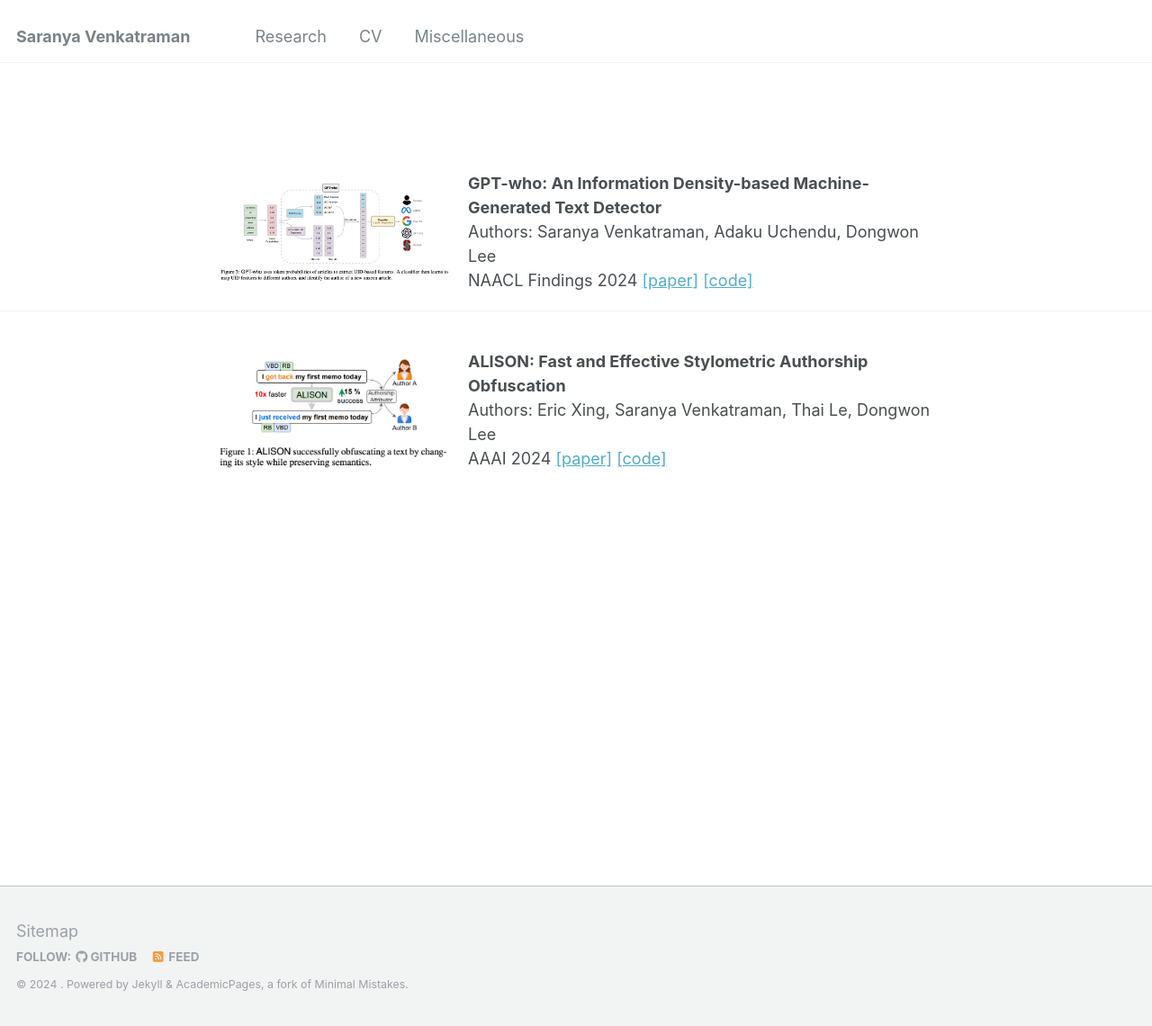
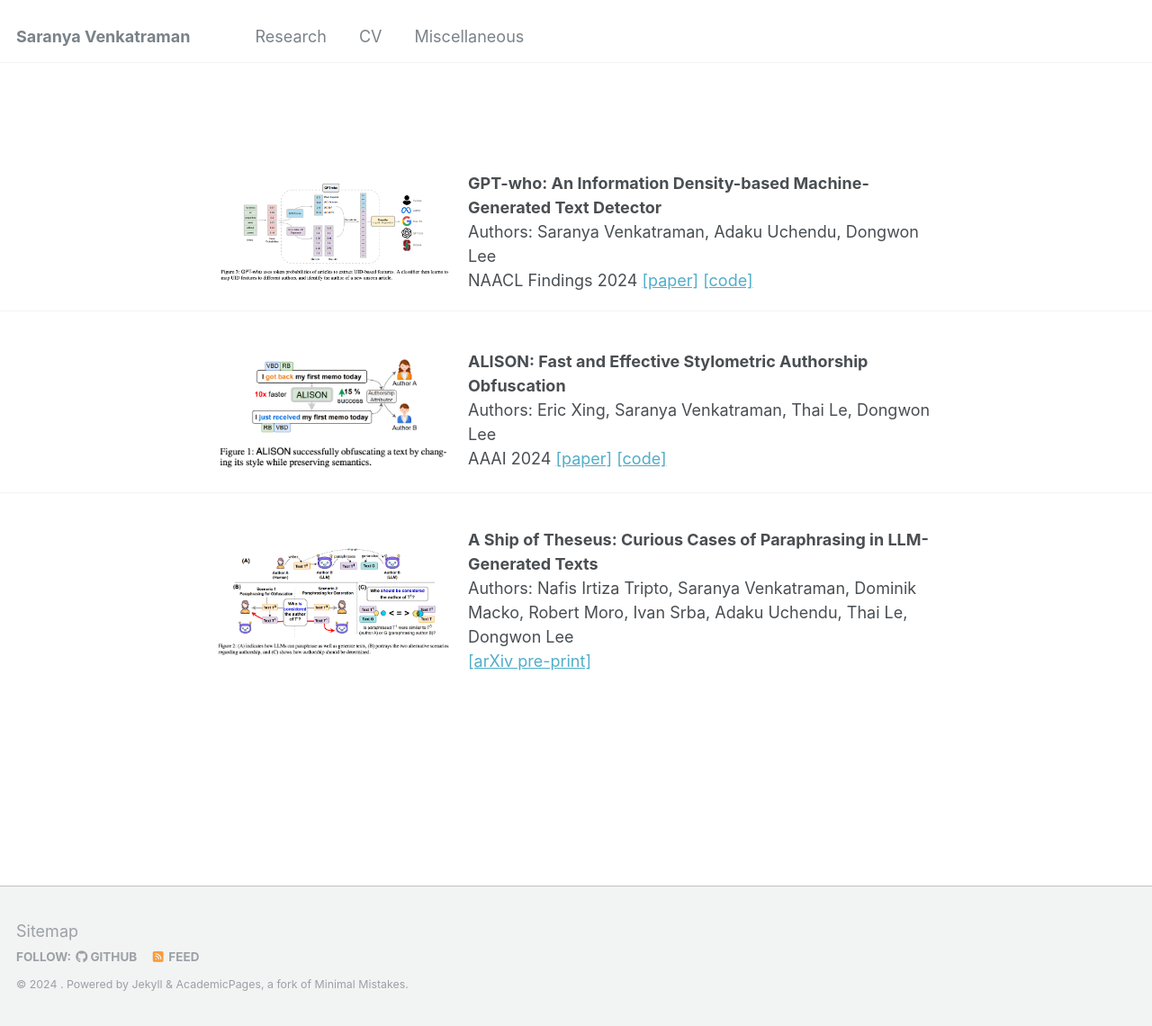
Before and after one commit to saranya-venkatraman/saranya-venkatraman.github.io, a Jekyll site: the page built from _pages/research.html, in a window 1280 px wide and 1140 px high. Shown: the whole window at 90% size. Built offline with Jekyll 4.4.1, drawn with Linux system fonts in a browser that asks for light colours.

Commit message:
Update research.html

```diff
--- a/_pages/research.html
+++ b/_pages/research.html
@@ -82,5 +82,24 @@ comments: true
   </div>
 </div>
 
+
+<hr> <!-- Horizontal line between segments -->
+
+<div class="container">
+  <div class="content">
+    <!-- Image container -->
+    <div class="image">
+      <img src="/images/ship.png" alt="Image Description">
+    </div>
+
+    <!-- Text container -->
+    <div class="text">
+      <strong>A Ship of Theseus: Curious Cases of Paraphrasing in LLM-Generated Texts</strong><br>
+      Authors: Nafis Irtiza Tripto, Saranya Venkatraman, Dominik Macko, Robert Moro, Ivan Srba, Adaku Uchendu, Thai Le, Dongwon Lee<br>
+      <a href="https://arxiv.org/pdf/2311.08374">[arXiv pre-print]</a>
+    </div>
+  </div>
+</div>
+
 </body>
 </html>
```
